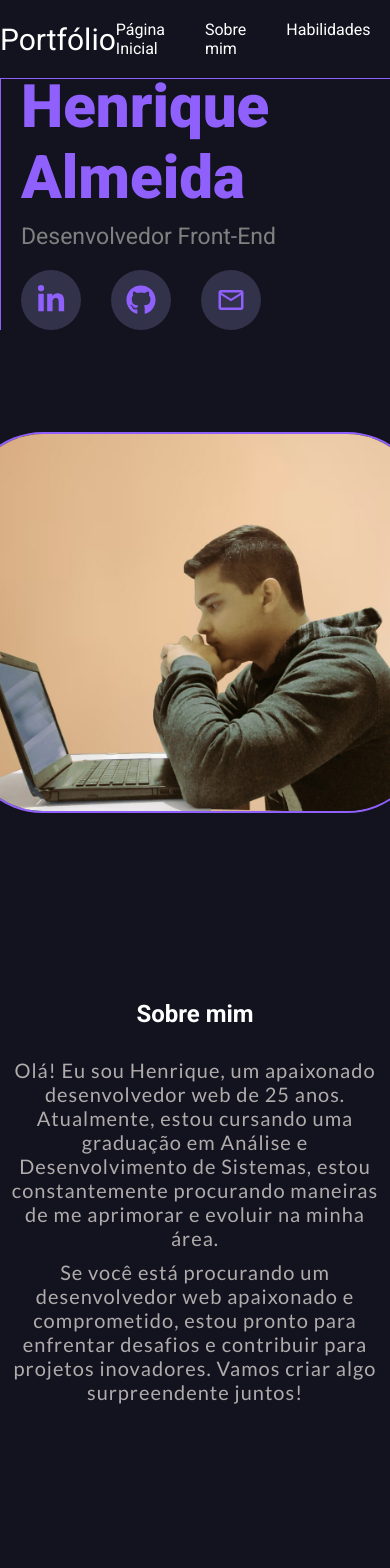
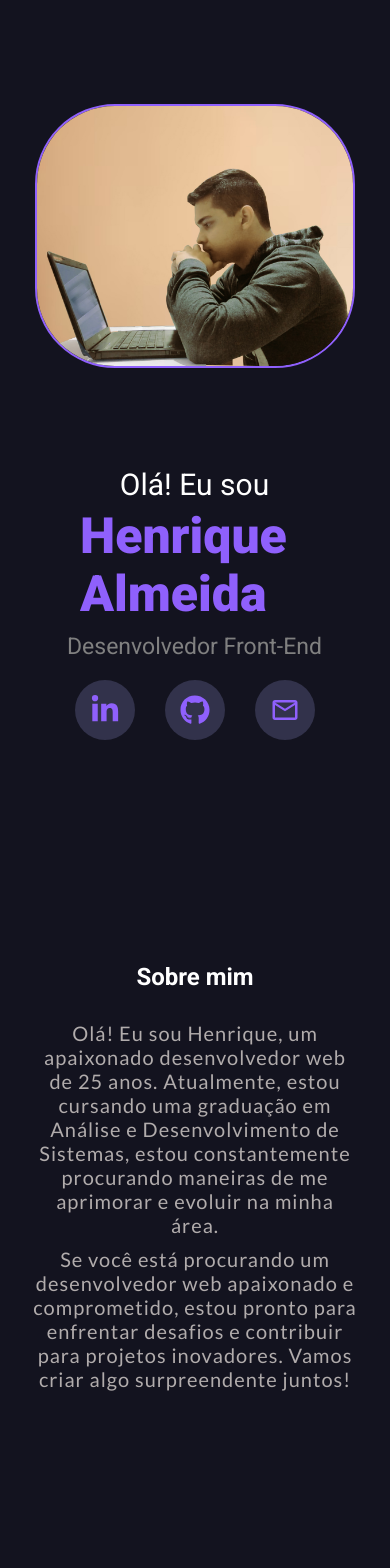
Before and after one commit to henriquealmeida06/meu-portfolio, a React (Create React App) app: page / in a window 390 px wide. Shown: the top 1568 px of the page. Built offline with nearby package versions, Linux system fonts and the light colour scheme.

Commit message:
teste response

```diff
--- a/src/App.css
+++ b/src/App.css
@@ -1,9 +1,12 @@
-*{
+* {
   margin: 0;
   padding: 0;
   box-sizing: border-box;
-
 }
 html {
   scroll-behavior: smooth;
 }
+body {
+  max-width: 100%;
+  overflow-x: hidden;
+}
--- a/src/components/IconesHabilidades.module.css
+++ b/src/components/IconesHabilidades.module.css
@@ -1,4 +1,4 @@
-.containerIcones{
+.containerIcones {
   padding: 5px;
   display: flex;
   flex-direction: column;
@@ -12,18 +12,23 @@
   border-right: 3px solid #8f60fc;
   transition: transform 0.5s;
   cursor: pointer;
-
 }
-.containerIcones:hover{
+.containerIcones:hover {
   transform: scale(1.2);
 }
-.p_habilidade{
-    font-family: 'Roboto', sans-serif;
+.p_habilidade {
+  font-family: "Roboto", sans-serif;
   font-size: 16px;
   margin-top: 10px;
   color: #8f60fc;
 }
-span{
+span {
   font-size: 55px;
   color: #8f60fc;
 }
+@media screen and (min-width: 360px) and (max-width: 800px) {
+  .containerIcones {
+    width: 14vh;
+    height: 15vh;
+  }
+}
--- a/src/components/NavBar.module.css
+++ b/src/components/NavBar.module.css
@@ -1,43 +1,44 @@
-nav{
+nav {
   display: flex;
   justify-content: space-around;
   align-items: center;
   background-color: rgb(19, 19, 31);
   padding: 20px 0px 20px 0px;
   color: white;
-    font-family: 'Roboto', sans-serif;
+  font-family: "Roboto", sans-serif;
   position: fixed;
   width: 100%;
   border-bottom: 1px solid #8f60fc;
   z-index: 1;
-
 }
-ul{
+ul {
   display: flex;
   gap: 40px;
   list-style: none;
   color: inherit;
-
 }
-li{
+li {
   cursor: pointer;
-
-
 }
-li a{
+li a {
   list-style: none;
   color: inherit;
   text-decoration: none;
 }
-p a{
+p a {
   list-style: none;
   color: inherit;
   text-decoration: none;
 }
-li:hover{
+li:hover {
   color: #8c68df;
 }
-.p_portifolio{
+.p_portifolio {
   font-size: 30px;
   cursor: pointer;
 }
+@media screen and (min-width: 360px) and (max-width: 800px) {
+  nav {
+    display: none;
+  }
+}
--- a/src/pages/Habilidades.module.css
+++ b/src/pages/Habilidades.module.css
@@ -1,4 +1,4 @@
-.containerHabilidades{
+.containerHabilidades {
   min-height: 100vh;
   background-color: #13131f;
   color: white;
@@ -8,15 +8,21 @@
   align-items: center;
   padding-top: 150px;
 }
-.quadroHabilidades{
+.quadroHabilidades {
   width: 141vh;
   min-height: 30vh;
   margin-top: 40px;
   display: flex;
   gap: 70px;
-
-
 }
-span{
+span {
   font-size: 100px;
 }
+@media screen and (min-width: 360px) and (max-width: 800px) {
+  .quadroHabilidades {
+    flex-wrap: wrap;
+    width: 50vh;
+    gap: 40px;
+    margin-left: 17vh;
+  }
+}
--- a/src/pages/Home.module.css
+++ b/src/pages/Home.module.css
@@ -1,57 +1,50 @@
-
-.container_home{
+.container_home {
   background-color: #13131f;
   height: 100vh;
-    font-family: 'Roboto', sans-serif;
-
-
+  font-family: "Roboto", sans-serif;
 }
-.apresentacao{
+.apresentacao {
   color: white;
   width: 80vh;
   border-left: 1px solid #8f60fc;
   padding-left: 20px;
 }
-.conteudo{
+.conteudo {
   display: flex;
   height: 100vh;
   justify-content: center;
   align-items: center;
   gap: 40px;
   flex-wrap: wrap;
-
 }
-.imgFoto{
+.imgFoto {
   width: 55vh;
   border: 2px solid #8f60fc;
   border-radius: 80px;
   outline: hidden;
-
 }
-.p_ola{
+.p_ola {
   font-size: 30px;
   margin-bottom: 5px;
   color: white;
-
 }
-.p_nome{
+.p_nome {
   font-size: 60px;
   font-weight: 800;
   margin-bottom: 10px;
   color: #8f60fc;
-
 }
-.p_descricao{
+.p_descricao {
   color: gray;
   font-size: 23px;
   margin-bottom: 20px;
 }
 
-.buttonsContatos{
+.buttonsContatos {
   display: flex;
   gap: 30px;
 }
-.buttonContato{
+.buttonContato {
   border: none;
   border-radius: 45px;
   padding: 15px;
@@ -62,6 +55,35 @@
   cursor: pointer;
   transition: transform 0.1s;
 }
-.buttonContato:hover{
+.buttonContato:hover {
   transform: scale(1.4);
 }
+@media screen and (min-width: 360px) and (max-width: 800px) {
+  .imgFoto {
+    width: 38vh;
+    border: 2px solid #8f60fc;
+    border-radius: 80px;
+    outline: hidden;
+    order: 1;
+    margin-bottom: -150px;
+  }
+  .apresentacao {
+    color: white;
+    width: 80vh;
+    border-left: 1px solid #8f60fc;
+    display: flex;
+    flex-direction: column;
+    justify-content: center;
+    align-items: center;
+    margin-left: -22px;
+    order: 2;
+  }
+
+  .p_nome {
+    font-size: 50px;
+    font-weight: 800;
+    margin-bottom: 10px;
+    color: #8f60fc;
+    margin-left: 81px;
+  }
+}
--- a/src/pages/SobreMim.module.css
+++ b/src/pages/SobreMim.module.css
@@ -1,5 +1,4 @@
-.containerSobre{
-
+.containerSobre {
   height: 100vh;
   background-color: #13131f;
   display: flex;
@@ -7,23 +6,44 @@
   color: white;
   justify-content: center;
   align-items: center;
-    font-family: 'Roboto', sans-serif;
+  font-family: "Roboto", sans-serif;
   padding-top: 50px;
 }
-.conteudoSobre{
+.conteudoSobre {
   display: flex;
   flex-direction: column;
   width: 100vh;
   text-align: center;
   margin-bottom: 20vh;
 }
-.hSobre{
+.hSobre {
   margin-bottom: 30px;
 }
-.pSobre{
+.pSobre {
   font-size: 20px;
   margin-bottom: 10px;
   color: rgb(177, 172, 172);
   letter-spacing: 1px;
-    font-family: 'Lato', sans-serif;
+  font-family: "Lato", sans-serif;
 }
+@media screen and (min-width: 360px) and (max-width: 800px) {
+  .containerSobre {
+    height: 100vh;
+    background-color: #13131f;
+    display: flex;
+    flex-direction: flex;
+    color: white;
+    justify-content: center;
+    align-items: center;
+    font-family: "Roboto", sans-serif;
+    padding-top: 50px;
+    padding: 0px 30px 0px 30px;
+  }
+  .conteudoSobre {
+    display: flex;
+    flex-direction: column;
+    width: 100vh;
+    text-align: center;
+    margin-bottom: 20vh;
+  }
+}
```
Lines whose indentation alone changed are shown as unchanged.
